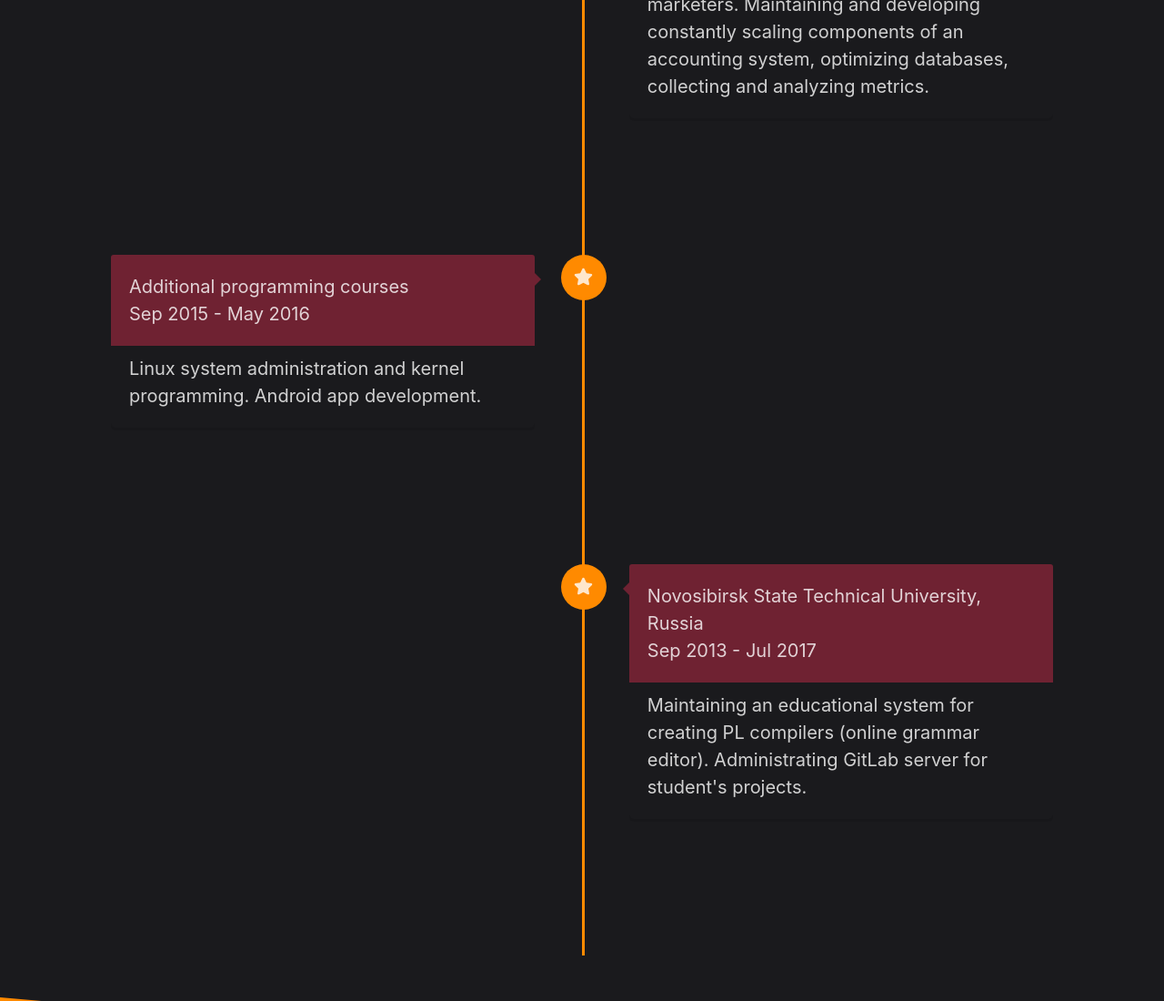
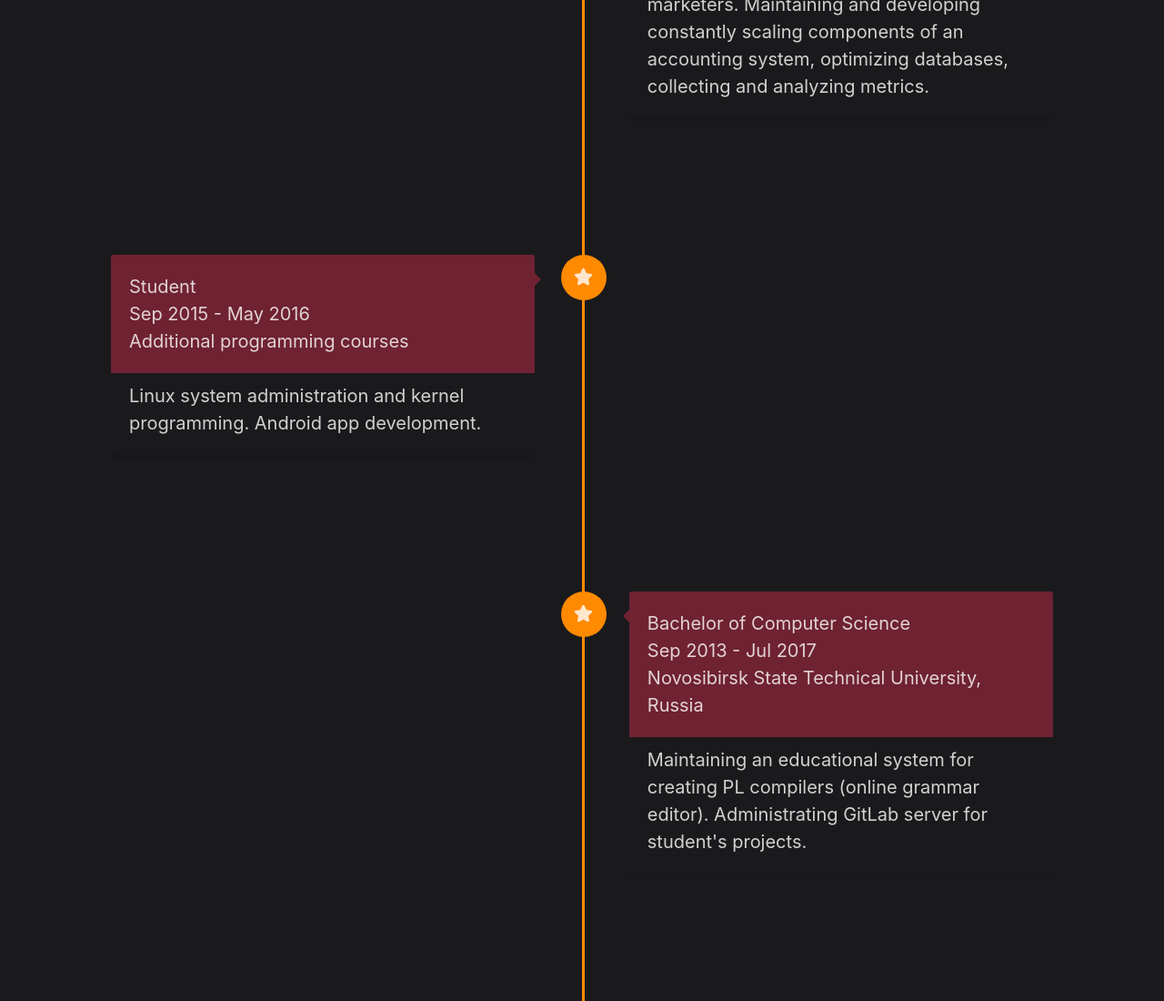
Before and after one commit to xotonic/personal-pages, a Gatsby site: page / in a window 1280 px wide. Shown: the part 2351-3451 px from the top of the page at 91% size. Built offline with nearby package versions, Linux system fonts and the light colour scheme; Gatsby itself is replaced by a stand-in of ours.

Commit message:
Merge experience and education sections

```diff
--- a/src/components/timeline.js
+++ b/src/components/timeline.js
@@ -21,10 +21,6 @@ const TimelineItem = ({ job, right }) => (
   </div>
 )
 
-const ysection = (data) => data.allDataYaml.nodes[0].resume
-const ymerge = (fields, mapper) =>
-  fields.map(v => mapper()[v]).reduce((acc, cur) => acc.concat(cur))
-
 const Timeline = () => (
   <StaticQuery
     query={graphql`
@@ -42,12 +38,6 @@ const Timeline = () => (
                     link
                   }
                 }
-                education {
-                  title
-                  description
-                  from
-                  to
-                }
               }
             }
           }
@@ -63,9 +53,9 @@ const Timeline = () => (
           <section className="section">
             <div id="timeline">
               {
-                ymerge(['experience', 'education'], () => ysection(data))
+                data.allDataYaml.nodes[0].resume.experience
                   .map((value, index) =>
-                    <TimelineItem job={value} right={index % 2 === 1} />)
+                    <TimelineItem job={value} right={index % 2 === 1}/>)
               }
             </div>
           </section>
--- a/src/data/test.yml
+++ b/src/data/test.yml
@@ -27,17 +27,20 @@ resume:
         Maintaining and developing constantly scaling components
         of an accounting system, optimizing databases,
         collecting and analyzing metrics.
-  education:
-    - title: Additional programming courses
+    - title: Student
       from: Sep 2015
       to: May 2016
-      link: "#"
+      employer:
+        name: Additional programming courses
+        link: "#"
       description: Linux system administration and kernel programming.
         Android app development.
-    - title: Novosibirsk State Technical University, Russia
+    - title: Bachelor of Computer Science
       from: Sep 2013
       to: Jul 2017
-      link: "#"
+      employer:
+        name: Novosibirsk State Technical University, Russia
+        link: "#"
       description:
         Maintaining an educational system for creating PL compilers (online grammar editor).
         Administrating GitLab server for student's projects.
```
